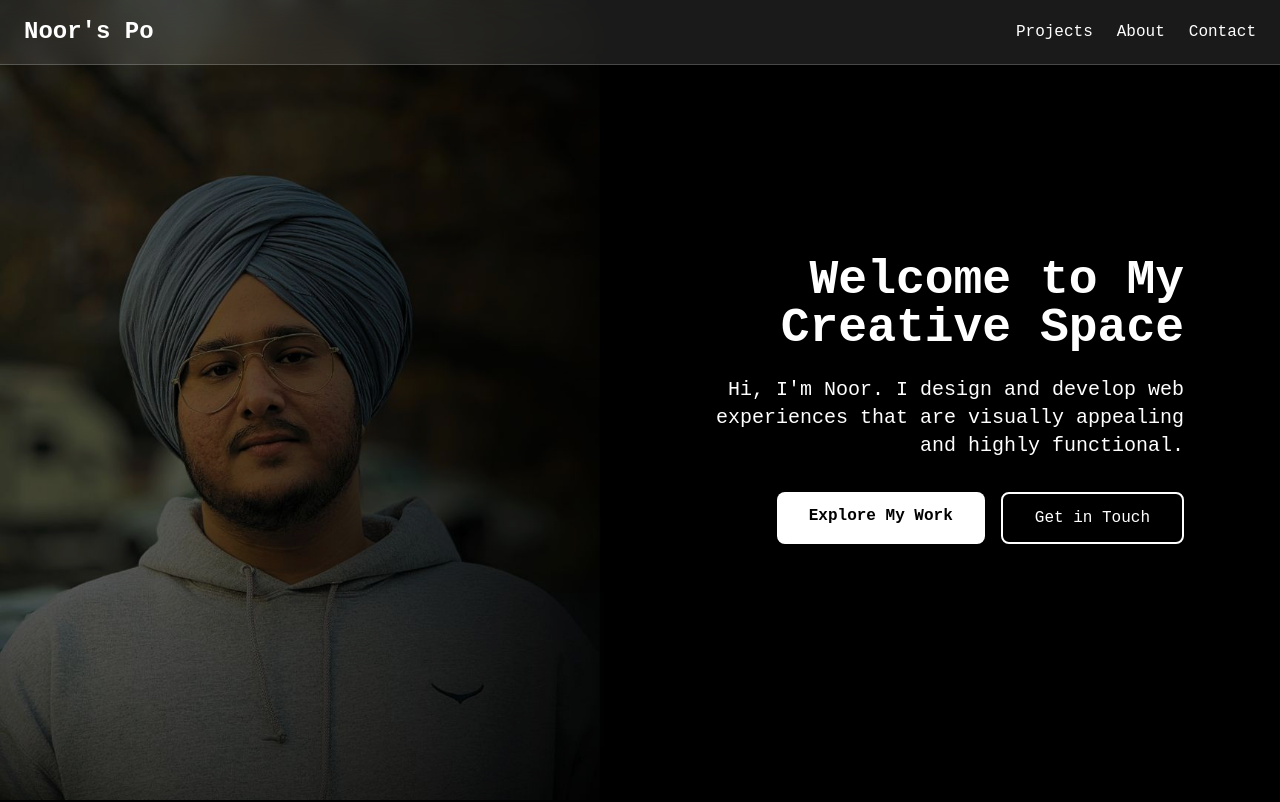
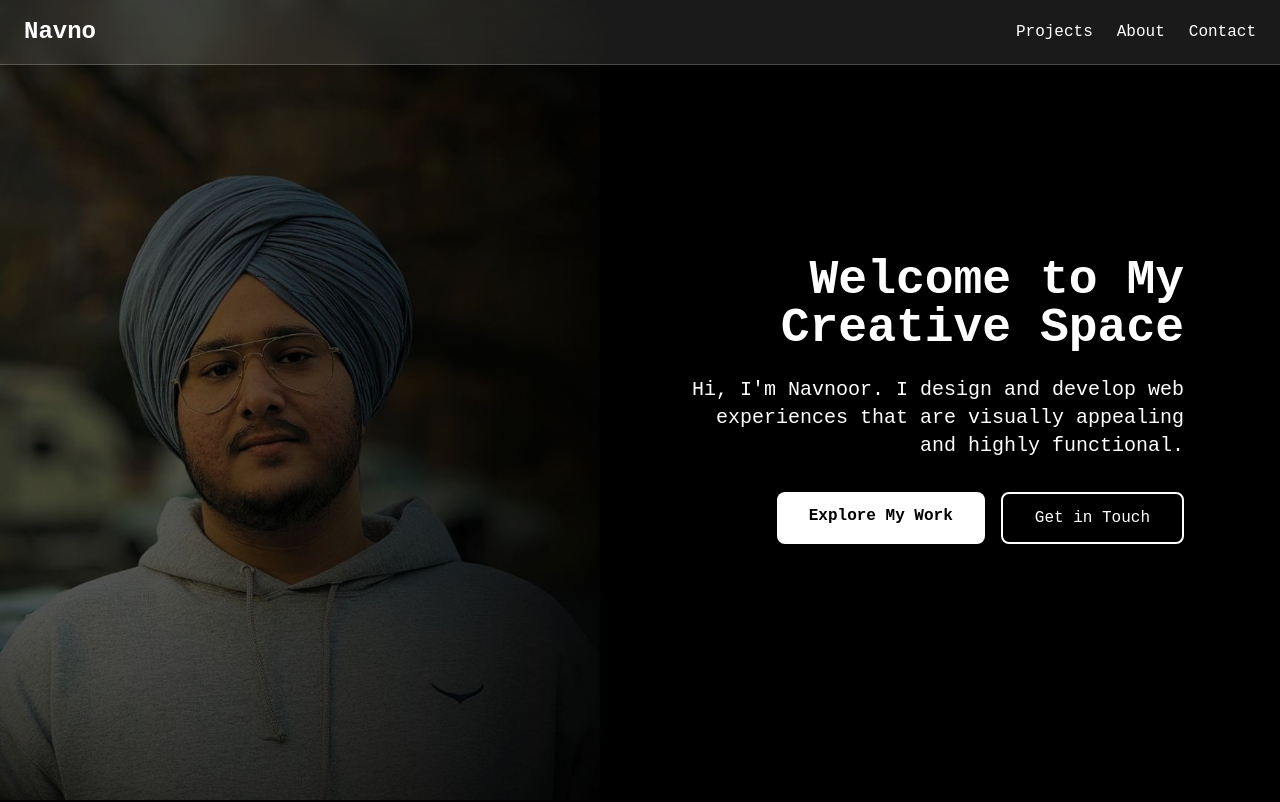
Before and after one commit to Navnoor-Singh/itsNoor, a Next.js app in the folder itsnoor/: page / in a window 1280 px wide. Shown: the top 802 px of the page. Built offline with nearby package versions, Linux system fonts and the light colour scheme.

Commit message:
final for aug18

```diff
--- a/itsnoor/app/layout.tsx
+++ b/itsnoor/app/layout.tsx
@@ -5,7 +5,7 @@ import "./globals.css";
 const inter = Inter({ subsets: ["latin"] });
 
 export const metadata: Metadata = {
-  title: "Noor's Portfolio",
+  title: "Navnoor's Portfolio",
   description: "Portfolio",
 };
 
--- a/itsnoor/app/page.tsx
+++ b/itsnoor/app/page.tsx
@@ -11,7 +11,7 @@ export default function Home() {
   const [loopNum, setLoopNum] = useState(0);
   const [typingSpeed, setTypingSpeed] = useState(150);
 
-  const text = "Noor's Portfolio"; // Your title text
+  const text = "Navnoor's Portfolio"; // Your title text
   const blink = "_";
 
   // Typewriter effect logic
@@ -195,7 +195,7 @@ export default function Home() {
       transition={{ duration: 1 }}
       className="text-lg md:text-xl text-white mb-6 md:mb-8"
     >
-      Hi, I'm Noor. I design and develop web experiences that are visually
+      Hi, I'm Navnoor. I design and develop web experiences that are visually
       appealing and highly functional.
     </motion.p>
     <div className="flex flex-col space-y-4 md:space-y-0 md:flex-row md:space-x-4">
```
